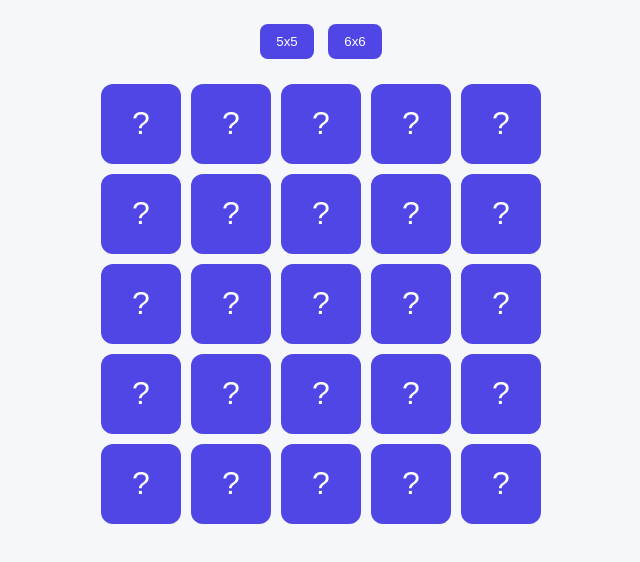
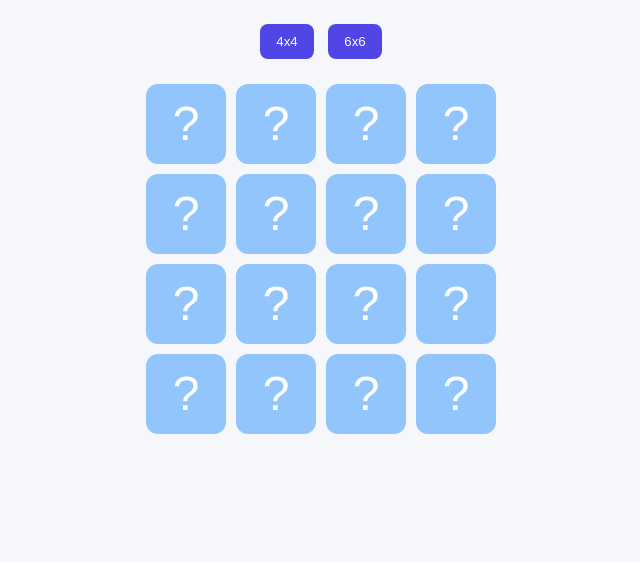
Before and after one commit to s114350/s114350.github.io, a plain HTML site: page 記憶翻卡牌.html in a window 1280 px wide. Shown: the part 98-660 px from the top of the page, without its empty margins (319-959 px from the left). Drawn offline with Linux system fonts and the light colour scheme.

Commit message:
Update 記憶翻卡牌.html

```diff
--- a/記憶翻卡牌.html
+++ b/記憶翻卡牌.html
@@ -9,7 +9,7 @@ body{font-family:Arial,sans-serif;background:#f5f7fb;text-align:center;padding:2
 .controls{margin:20px}
 button{padding:10px 16px;margin:5px;border:none;border-radius:8px;background:#4f46e5;color:white;cursor:pointer}
 .grid{display:grid;gap:10px;justify-content:center;margin:auto;max-width:800px}
-.card{width:80px;height:80px;background:#4f46e5;color:white;display:flex;align-items:center;justify-content:center;font-size:2rem;border-radius:12px;cursor:pointer;transform-style:preserve-3d;transition:.4s}
+.card{width:80px;height:80px;background:#93c5fd;color:white;display:flex;align-items:center;justify-content:center;font-size:3rem;border-radius:12px;cursor:pointer;transform-style:preserve-3d;transition:.4s}
 .card.flipped{background:white;color:#111;border:2px solid #4f46e5}
 .card.matched{background:#22c55e;color:white}
 </style>
@@ -17,7 +17,7 @@ button{padding:10px 16px;margin:5px;border:none;border-radius:8px;background:#4f
 <body>
 <h1>記憶翻卡牌</h1>
 <div class="controls">
-<button onclick="startGame(5)">5x5</button>
+<button onclick="startGame(4)">4x4</button>
 <button onclick="startGame(6)">6x6</button>
 </div>
 <div id="game" class="grid"></div>
@@ -31,7 +31,6 @@ function startGame(size){
  let total=size*size;
  let needed=Math.floor(total/2);
  let cards=[...emojis.slice(0,needed),...emojis.slice(0,needed)];
- if(total%2) cards.push('⭐');
  cards.sort(()=>Math.random()-0.5);
  cards.forEach(val=>{
   const card=document.createElement('div');
@@ -54,7 +53,7 @@ function flip(card){
  }
 }
 function reset(){first=null;second=null;lock=false;}
-startGame(5);
+startGame(4);
 </script>
 </body>
 </html>
```
